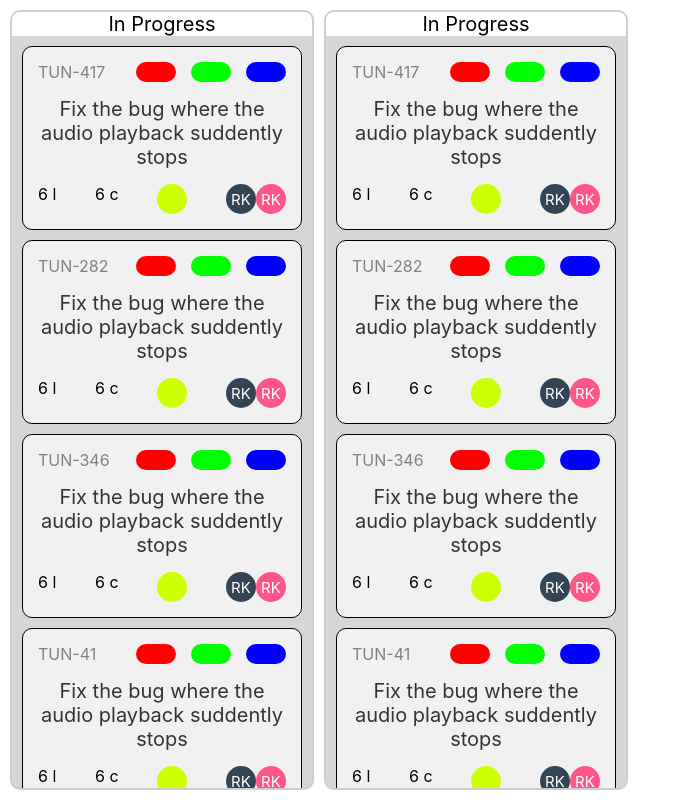
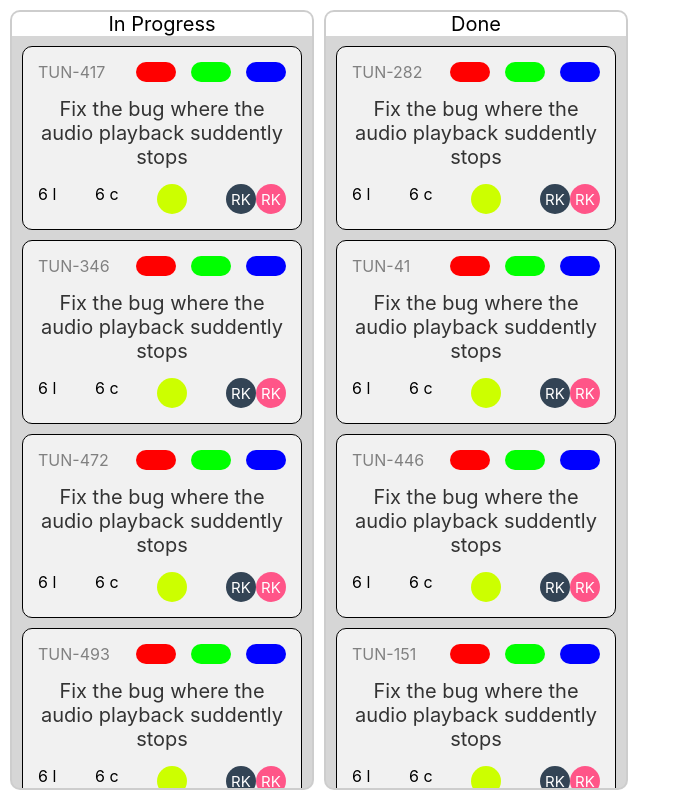
Before and after one commit to rickythedeveloper/proj-management-client, a React (Create React App) app: page / in a window 1280 px wide. Shown: the whole page, without its empty margins (0-681 px from the left). Built offline with nearby package versions, Linux system fonts and the light colour scheme.

Commit message:
#5: Shut the spacing for segments that arent beneath the drag

```diff
--- a/src/App.tsx
+++ b/src/App.tsx
@@ -1,6 +1,6 @@
 import React, { CSSProperties, useState } from 'react';
 import './App.css';
-import Segment from './components/Segment';
+import Segment, { SegmentData } from './components/Segment';
 import { TicketCardData } from './components/Ticket';
 
 const randomTicket = (): TicketCardData => ({
@@ -16,9 +16,14 @@ const randomTicket = (): TicketCardData => ({
 });
 
 const tickets: TicketCardData[] = [];
+const tickets2: TicketCardData[] = [];
 for (let i = 0; i < 10; i++) {
 	tickets.push(randomTicket());
+	tickets2.push(randomTicket());
 }
+const segment1 = { name: 'In Progress', tickets };
+const segment2 = { name: 'Done', tickets: tickets2 };
+const segments = [segment1, segment2];
 
 const PADDING = 10;
 const styles: {[component: string]: CSSProperties} = {
@@ -39,6 +44,8 @@ const styles: {[component: string]: CSSProperties} = {
 
 function App(): JSX.Element {
 	const [draggedCard, setDraggedCard] = useState<TicketCardData>();
+	const [segmentIndexDrag, setSegmentIndexDrag] = useState<number>();
+	const [spacingIndex, setSpacingIndex] = useState<number>();
 
 	return (
 		<div className="App" style={styles.app}>
@@ -46,9 +53,10 @@ function App(): JSX.Element {
 				className="segments-container"
 				style={styles.segmentsContainer}
 			>
+				{segments.map((segment, segmentIndex) => (
 					<Segment
 						style={styles.segment}
-					data={{ name: 'In Progress', tickets }}
+						data={segment}
 						onCardDragStart={(e, ticketData) => {
 							setDraggedCard(ticketData);
 						}}
@@ -58,20 +66,13 @@ function App(): JSX.Element {
 						onDrop={(e) => {
 							// TODO: for the current update index thing, just insert the card
 						}}
-				/>
-				<Segment
-					style={styles.segment}
-					data={{ name: 'In Progress', tickets }}
-					onCardDragStart={(e, ticketData) => {
-						setDraggedCard(ticketData);
-					}}
-					onDragOver={(e) => {
-						// TODO: Set other segments' spacing index to undefined
-					}}
-					onDrop={(e) => {
-						// TODO: for the current update index thing, just insert the card
+						spacingIndex={segmentIndex === segmentIndexDrag ? spacingIndex : undefined}
+						setSpacingIndex={(index) => {
+							setSegmentIndexDrag(segmentIndex);
+							setSpacingIndex(index);
 						}}
 					/>
+				))}
 			</div>
 		</div>
 	);
--- a/src/components/Segment.tsx
+++ b/src/components/Segment.tsx
@@ -12,10 +12,11 @@ interface Props {
 	onCardDragStart: (e: DragEvent<HTMLDivElement>, ticketData: TicketCardData) => void;
 	onDragOver: (e: DragEvent<HTMLDivElement>) => void;
 	onDrop: (e: DragEvent<HTMLDivElement>) => void;
+	spacingIndex: number | undefined;
+	setSpacingIndex: (index: number | undefined) => void;
 	style?: CSSProperties;
 }
 interface State {
-	spacingBeforeIndex?: number;
 }
 const DEFAULT_STATE: State = {};
 
@@ -64,7 +65,7 @@ export default class Segment extends React.Component<Props, State> {
 	}
 
 	onDragOver(e: DragEvent<HTMLDivElement>, ticketRefs: React.RefObject<HTMLDivElement>[]): void {
-		const { spacingBeforeIndex } = this.state;
+		const { spacingIndex: spacingBeforeIndex, setSpacingIndex } = this.props;
 		const { clientY } = e;
 
 		let closestIndex: number | undefined;
@@ -80,14 +81,12 @@ export default class Segment extends React.Component<Props, State> {
 			}
 		}
 
-		if (closestIndex !== spacingBeforeIndex) this.setState({ spacingBeforeIndex: closestIndex });
+		if (closestIndex !== spacingBeforeIndex) setSpacingIndex(closestIndex);
 	}
 
 	render(): JSX.Element {
-		const {
-			style: additionalStyle, data, onCardDragStart, onDragOver, onDrop,
-		} = this.props;
-		const { spacingBeforeIndex } = this.state;
+		const { style: additionalStyle, data, onCardDragStart, onDragOver, onDrop } = this.props;
+		const { spacingIndex: spacingBeforeIndex } = this.props;
 
 		const ticketRefs: React.RefObject<HTMLDivElement>[] = [];
 		const ticketElements = data.tickets.map((ticket, index) => {
```
Also changed, not shown: .eslintrc.json. Lines whose indentation alone changed are shown as unchanged.
